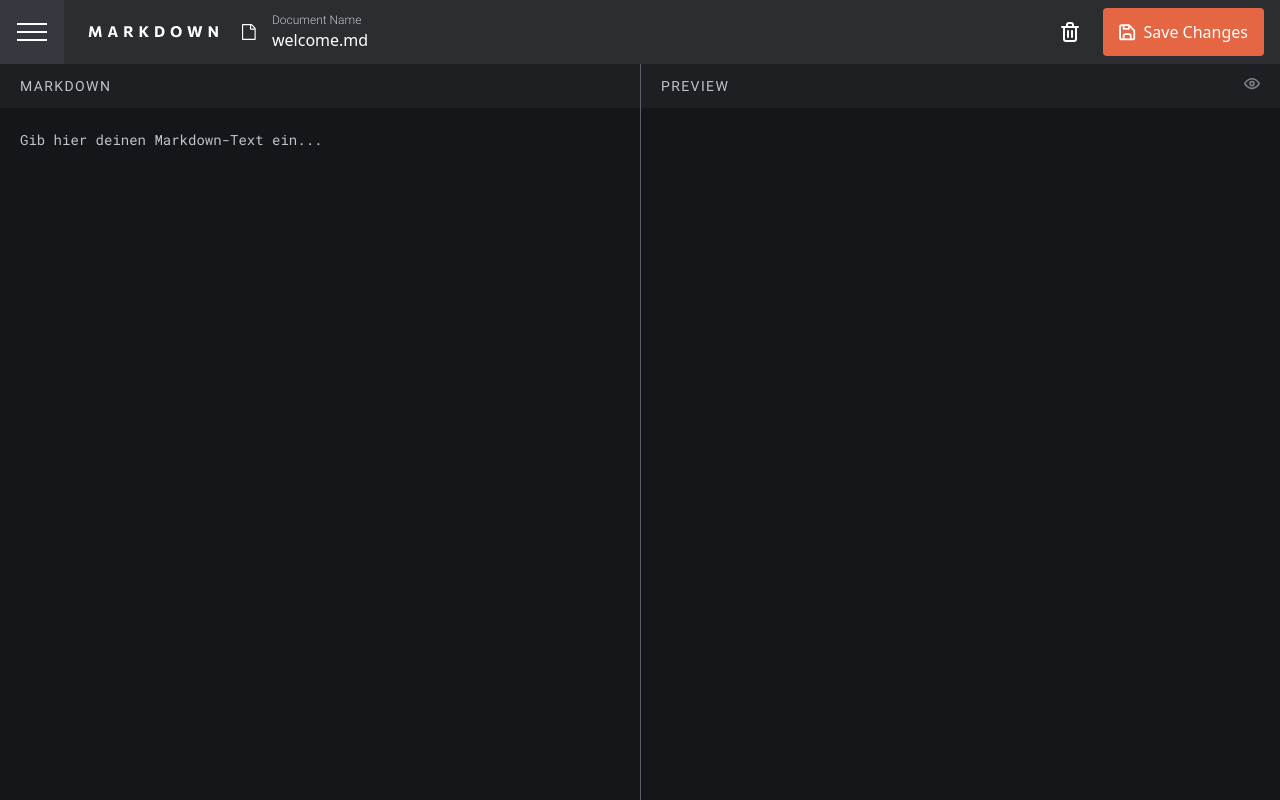
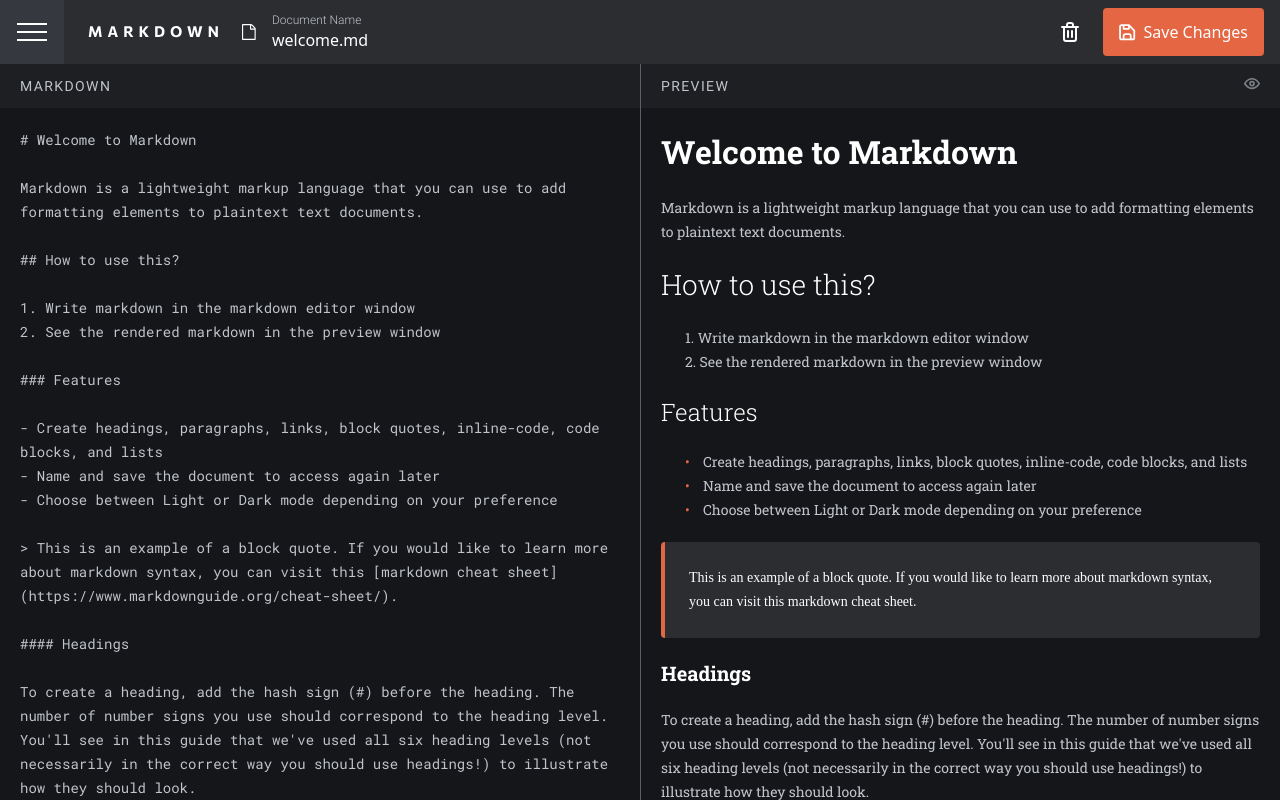
Before and after one commit to marcel-schmidt-dev/in-browser-markdown-editor, a Next.js app: page / in a window 1280 px wide. Built offline with nearby package versions, Linux system fonts and the light colour scheme; no server answers; the database is empty.

Commit message:
Refactor Page component to update MarkdownEditor with active file content

```diff
--- a/src/app/page.js
+++ b/src/app/page.js
@@ -76,7 +76,7 @@ This markdown editor allows for inline-code snippets, like this: \`<p>I'm inline
   }, [activeFile]);
 
   return (
-    <div className="flex w-full">
+    <div className="flex w-full overflow-x-hidden">
       <div>
         <Menu isMenuVisible={isMenuVisible} fileList={files} setActiveFile={setActiveFile} />
       </div>
@@ -87,7 +87,7 @@ This markdown editor allows for inline-code snippets, like this: \`<p>I'm inline
           onDeleteClick={toggleDeleteConfirmation}
           activeFileName={activeFile?.name}
         />
-        <MarkdownEditor />
+        <MarkdownEditor activeFileContent={activeFile?.content} />
         {isDeleteConfirmationVisible && <DeleteConfirmation onClose={toggleDeleteConfirmation} />}
       </div>
     </div>
```
